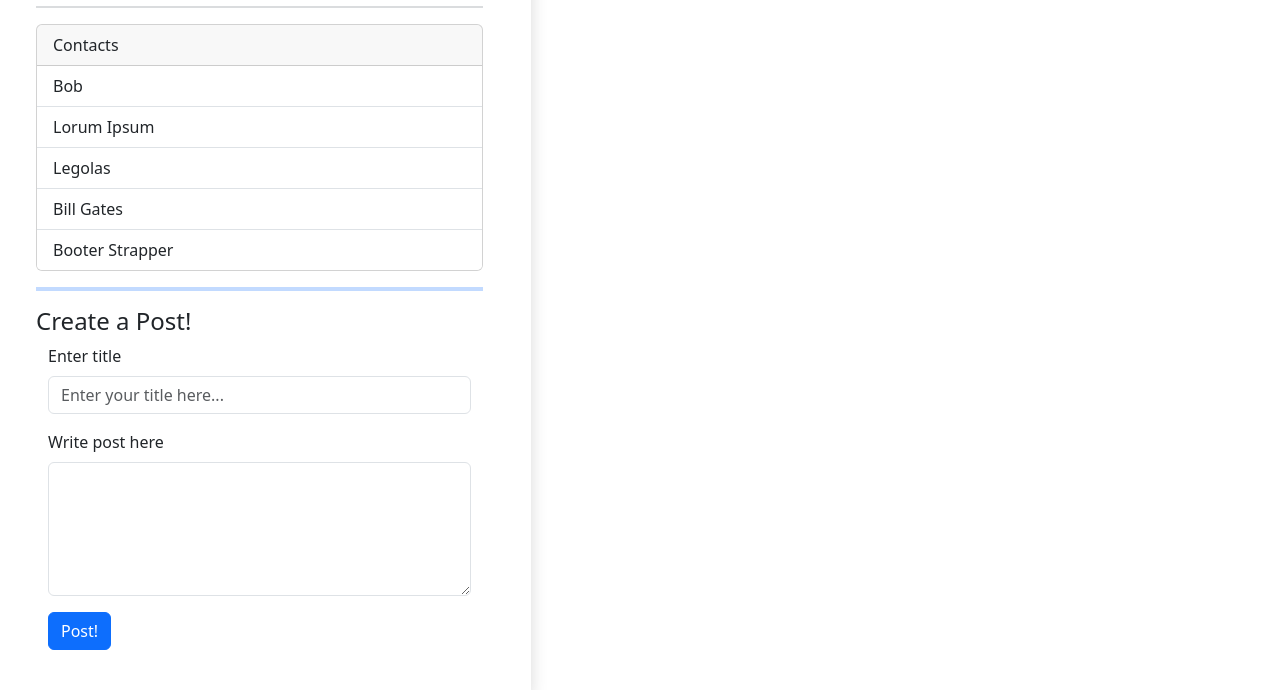
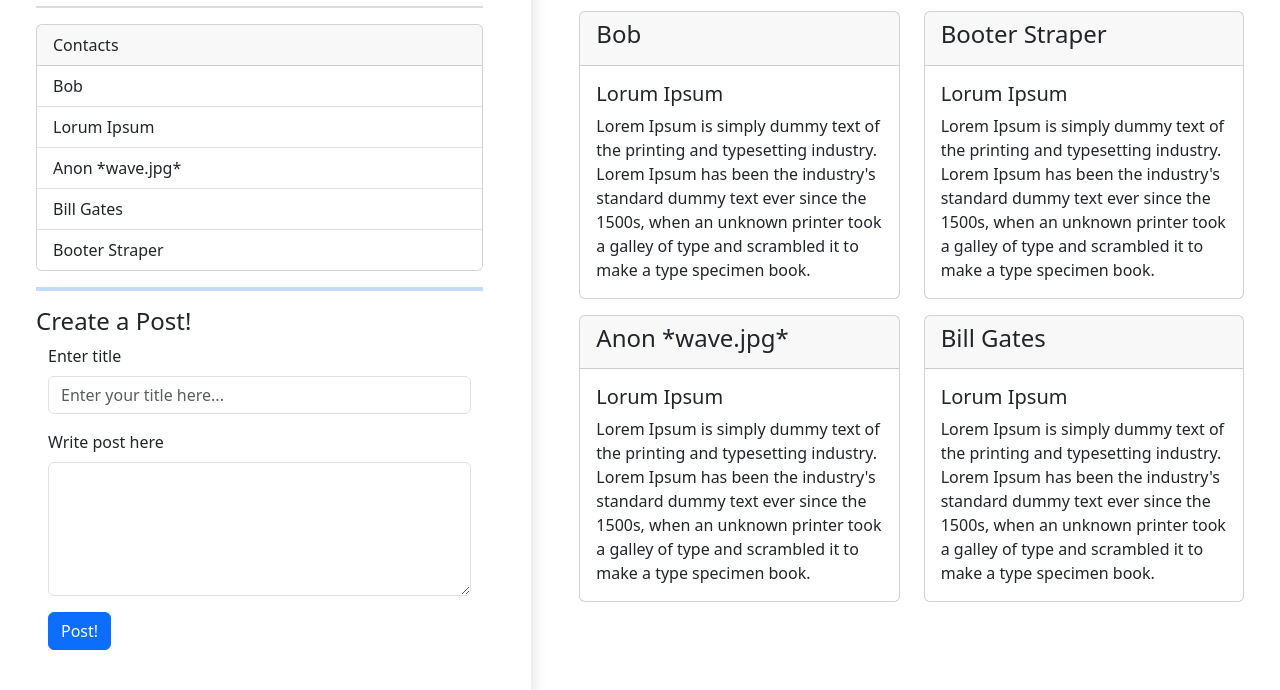
Before and after one commit to pnordboj/CA1-Frameworks, a plain HTML site: page src/html/profile.html in a window 1280 px wide. Shown: the part 744-1434 px from the top of the page. Drawn offline with nearby package versions, Linux system fonts and the light colour scheme.

Commit message:
Final touches to the design

```diff
--- a/src/html/profile.html
+++ b/src/html/profile.html
@@ -27,10 +27,10 @@
                     </ul>
                 </div>
                 <form class="form-inline my-2 my-lg-0">
-                    <button class="btn btn-outline-success my-2 my-sm-0" type="submit">Search</button>
+                    <input class="form-control mr-sm-2" type="search" placeholder="Search" aria-label="Search">
                 </form>
                 <form class="form-inline my-2 my-lg-0">
-                    <input class="form-control mr-sm-2" type="search" placeholder="Search" aria-label="Search">
+                    <button class="btn btn-outline-success my-2 my-sm-0" type="submit">Search</button>
                 </form>
             </div>
         </nav>
@@ -62,9 +62,9 @@
                     <ul class="list-group list-group-flush">
                         <li class="list-group-item">Bob</li>
                         <li class="list-group-item">Lorum Ipsum</li>
-                        <li class="list-group-item">Legolas</li>
+                        <li class="list-group-item">Anon *wave.jpg*</li>
                         <li class="list-group-item">Bill Gates</li>
-                        <li class="list-group-item">Booter Strapper</li>
+                        <li class="list-group-item">Booter Straper</li>
                     </ul>
                 </div>
 
@@ -86,8 +86,8 @@
             </div>
 
             <!--Recent Posts-->
-            <div class="col">
-                <h2 class="text-center">Recent Posts</h2>
+            <div class="col px-5 pt-4">
+                <h2 class="text-center">Recent Posts by Ola Nordmann</h2>
                 <hr class="border border-primary border-2 opacity-25">
                 <div class="row mb-3">
                     <div class="col">
@@ -133,7 +133,58 @@
                         </div>
                     </div>
                 </div>
+                <div class="row mb-3">
+                <h2 class="text-center">Recent Contact Posts</h2>
+                <hr class="border border-primary border-2 opacity-25">
+                    <div class="col">
+                        <div class="card">
+                            <div class="card-header">
+                                <h4>Bob</h4>
+                            </div>
+                            <div class="card-body">
+                                <h5 class="card-title">Lorum Ipsum</h5>
+                                <p class="card-text">Lorem Ipsum is simply dummy text of the printing and typesetting industry. Lorem Ipsum has been the industry's standard dummy text ever since the 1500s, when an unknown printer took a galley of type and scrambled it to make a type specimen book.</p>
+                            </div>
+                        </div>
+                    </div>
+                    <div class="col">
+                        <div class="card">
+                            <div class="card-header">
+                                <h4>Booter Straper</h4>
+                            </div>
+                            <div class="card-body">
+                                <h5 class="card-title">Lorum Ipsum</h5>
+                                <p class="card-text">Lorem Ipsum is simply dummy text of the printing and typesetting industry. Lorem Ipsum has been the industry's standard dummy text ever since the 1500s, when an unknown printer took a galley of type and scrambled it to make a type specimen book.</p>
+                            </div>
+                        </div>
+                    </div>
+                </div>
+                <div class="row mb-3">
+                        <div class="col">
+                            <div class="card">
+                                <div class="card-header">
+                                    <h4>Anon *wave.jpg*</h4>
+                                </div>
+                                <div class="card-body">
+                                    <h5 class="card-title">Lorum Ipsum</h5>
+                                    <p class="card-text">Lorem Ipsum is simply dummy text of the printing and typesetting industry. Lorem Ipsum has been the industry's standard dummy text ever since the 1500s, when an unknown printer took a galley of type and scrambled it to make a type specimen book.</p>
+                                </div>
+                            </div>
+                        </div>
+                        <div class="col">
+                            <div class="card">
+                                <div class="card-header">
+                                    <h4>Bill Gates</h4>
+                                </div>
+                                <div class="card-body">
+                                    <h5 class="card-title">Lorum Ipsum</h5>
+                                    <p class="card-text">Lorem Ipsum is simply dummy text of the printing and typesetting industry. Lorem Ipsum has been the industry's standard dummy text ever since the 1500s, when an unknown printer took a galley of type and scrambled it to make a type specimen book.</p>
+                                </div>
+                            </div>
+                        </div>
+                    </div>
             </div>
+
         </div>
     </main>
 
```
Also changed, not shown: index.html (+2 -2 lines), src/html/login.html (+3 -18 lines), src/js/form.js (deleted).
